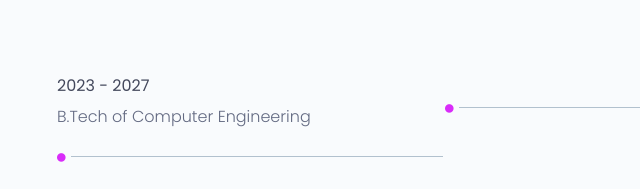
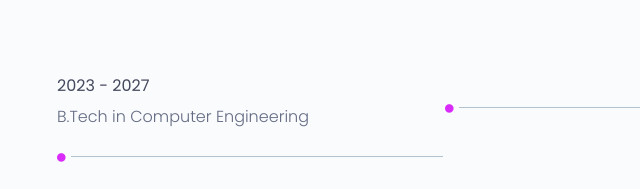
Before and after one commit to Tajuddin2004/Tajuddin2004, a plain HTML site: page index.html in a window 1280 px wide. Shown: the part 1816-2005 px from the top of the page, 0-640 px from the left. Drawn offline with nearby package versions, Linux system fonts and the light colour scheme; files whose address does not match are found by name.

Commit message:
Update index.html

```diff
--- a/index.html
+++ b/index.html
@@ -209,7 +209,7 @@
 							<div class="single-horizontal-timeline">
 								<div class="experience-time">
 									<h2>2023 - 2027</h2>
-									<h3>B.Tech <span>of </span> computer engineering</h3>
+									<h3>B.Tech <span>in </span> computer engineering</h3>
 								</div><!--/.experience-time-->
 								<div class="timeline-horizontal-border">
 									<i class="fa fa-circle" aria-hidden="true"></i>
```
